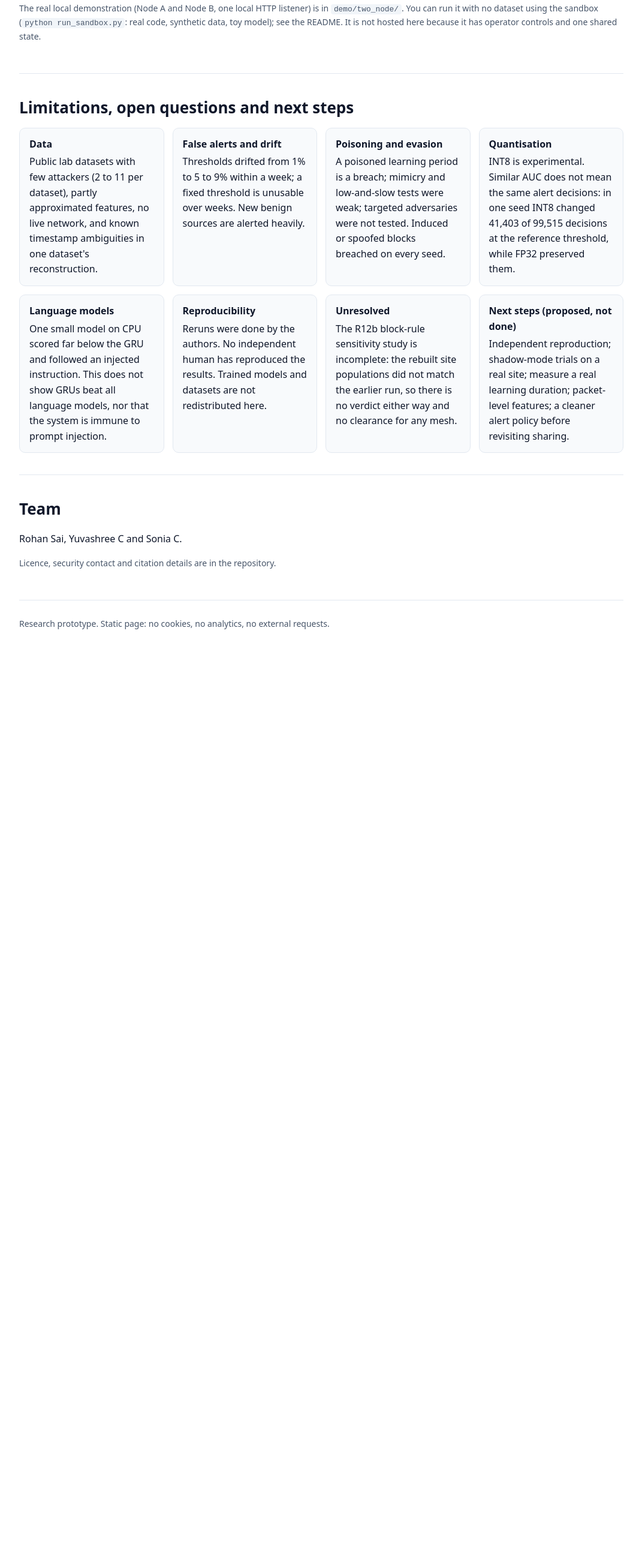
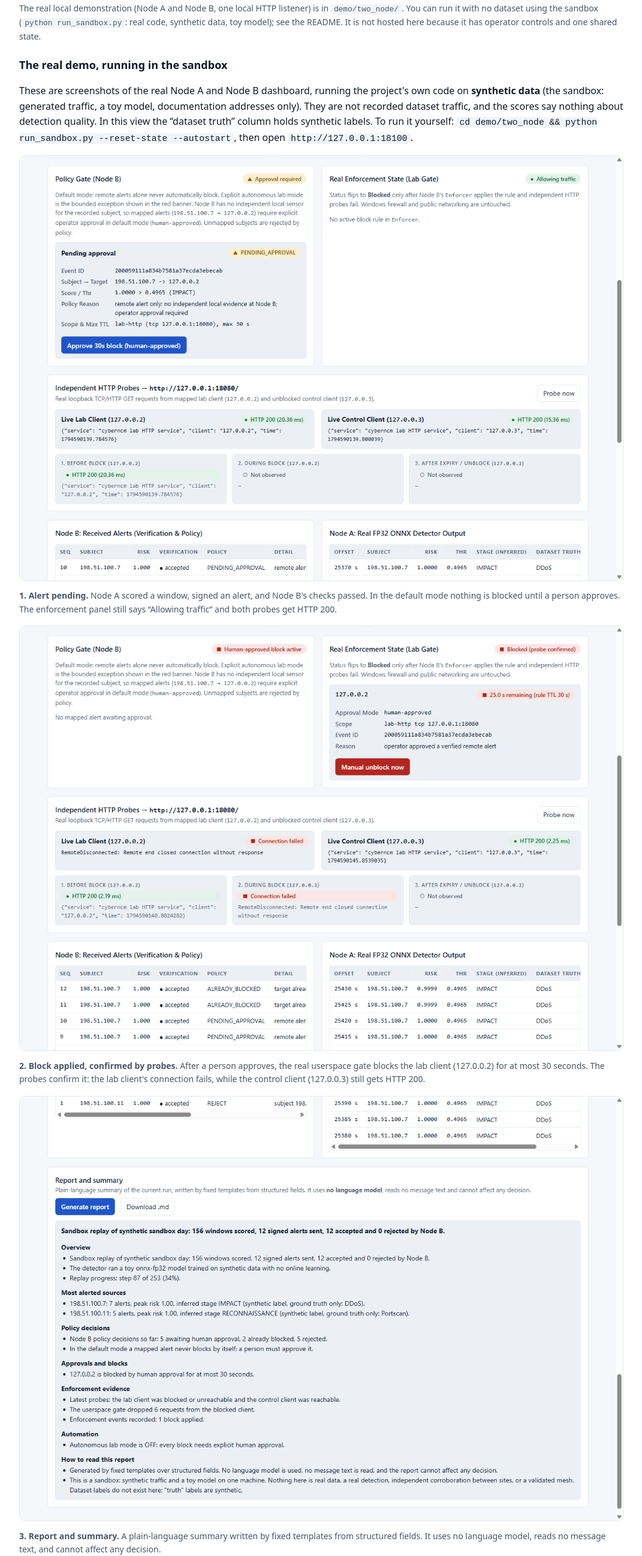
Before and after one commit to Rohan-Ktksu/cyberncm, a plain HTML site: page site/index.html in a window 1280 px wide. Shown: the part 5107-7701 px from the top of the page at 60% size, without its empty margins (104-1175 px from the left). Before the commit the page ends 6218 px from the top, so only its background shows below. Drawn offline with Linux system fonts and the light colour scheme.

Commit message:
Website: show the real Node A and Node B dashboard (sandbox, synthetic data) in three steps
Adds three screenshots of the real dashboard running on synthetic data (alert pending, block applied and confirmed by probes, report) with captions that say they are synthetic, plus the command to run it.

```diff
--- a/site/index.html
+++ b/site/index.html
@@ -54,6 +54,7 @@ button{font:inherit;padding:7px 13px;border-radius:8px;border:1px solid var(--li
 button:hover:not(:disabled){border-color:var(--acc)}button:disabled{opacity:.45;cursor:not-allowed}
 button.danger{border-color:var(--bad-fg);color:var(--bad-fg)}
 label.sw{display:inline-flex;gap:6px;align-items:center;font-size:14px}
+figure{margin:16px 0}figcaption{font-size:14px;color:var(--mut);margin-top:6px}img.shot{width:100%;height:auto;border:1px solid var(--line);border-radius:10px;background:#fff}
 canvas{width:100%;height:110px;display:block;background:var(--bg);border:1px solid var(--line);border-radius:6px}
 .meter{height:10px;border-radius:5px;background:var(--line);overflow:hidden}.meter i{display:block;height:100%;background:var(--acc);width:0}
 footer{padding:28px 0 60px;color:var(--mut);font-size:14px}
@@ -153,6 +154,20 @@ footer{padding:28px 0 60px;color:var(--mut);font-size:14px}
     <p style="font-size:13px;color:var(--mut);margin:10px 0 0">Rules shown (simulated): human approval by default; signature, schema, allowlist and expiry checked before any action; in autonomous lab mode at most one automatic block per target per run, lasting at most 10 seconds, with no renewal; emergency disable releases the block and turns automation off. Signatures here are placeholders, not cryptography.</p>
   </div>
   <p style="font-size:14px;color:var(--mut)">The real local demonstration (Node A and Node B, one local HTTP listener) is in <code>demo/two_node/</code>. You can run it with no dataset using the sandbox (<code>python run_sandbox.py</code>: real code, synthetic data, toy model); see the README. It is not hosted here because it has operator controls and one shared state.</p>
+  <h3>The real demo, running in the sandbox</h3>
+  <p>These are screenshots of the real Node A and Node B dashboard, running the project's own code on <b>synthetic data</b> (the sandbox: generated traffic, a toy model, documentation addresses only). They are not recorded dataset traffic, and the scores say nothing about detection quality. In this view the &ldquo;dataset truth&rdquo; column holds synthetic labels. To run it yourself: <code>cd demo/two_node &amp;&amp; python run_sandbox.py --reset-state --autostart</code>, then open <code>http://127.0.0.1:18100</code>.</p>
+  <figure>
+    <img class="shot" loading="lazy" src="assets/demo-1-pending.png" alt="Dashboard: Policy Gate shows Approval required with a pending approval for a synthetic subject mapped to the lab client, and the enforcement panel still shows Allowing traffic.">
+    <figcaption><b>1. Alert pending.</b> Node A scored a window, signed an alert, and Node B's checks passed. In the default mode nothing is blocked until a person approves. The enforcement panel still says &ldquo;Allowing traffic&rdquo; and both probes get HTTP 200.</figcaption>
+  </figure>
+  <figure>
+    <img class="shot" loading="lazy" src="assets/demo-2-blocked.png" alt="Dashboard after approval: Blocked (probe confirmed) for the lab client with a 30 second rule; the lab client probe fails while the control client probe returns HTTP 200.">
+    <figcaption><b>2. Block applied, confirmed by probes.</b> After a person approves, the real userspace gate blocks the lab client (127.0.0.2) for at most 30 seconds. The probes confirm it: the lab client's connection fails, while the control client (127.0.0.3) still gets HTTP 200.</figcaption>
+  </figure>
+  <figure>
+    <img class="shot" loading="lazy" src="assets/demo-3-report.png" alt="Dashboard report panel: a plain-language summary with overview, most alerted sources, policy decisions, approvals and blocks, enforcement evidence and how to read the report.">
+    <figcaption><b>3. Report and summary.</b> A plain-language summary written by fixed templates from structured fields. It uses no language model, reads no message text, and cannot affect any decision.</figcaption>
+  </figure>
 </section>
 
 <section id="limits">
```
Also changed, not shown: site/assets/demo-1-pending.png (added), site/assets/demo-2-blocked.png (added), site/assets/demo-3-report.png (added).
